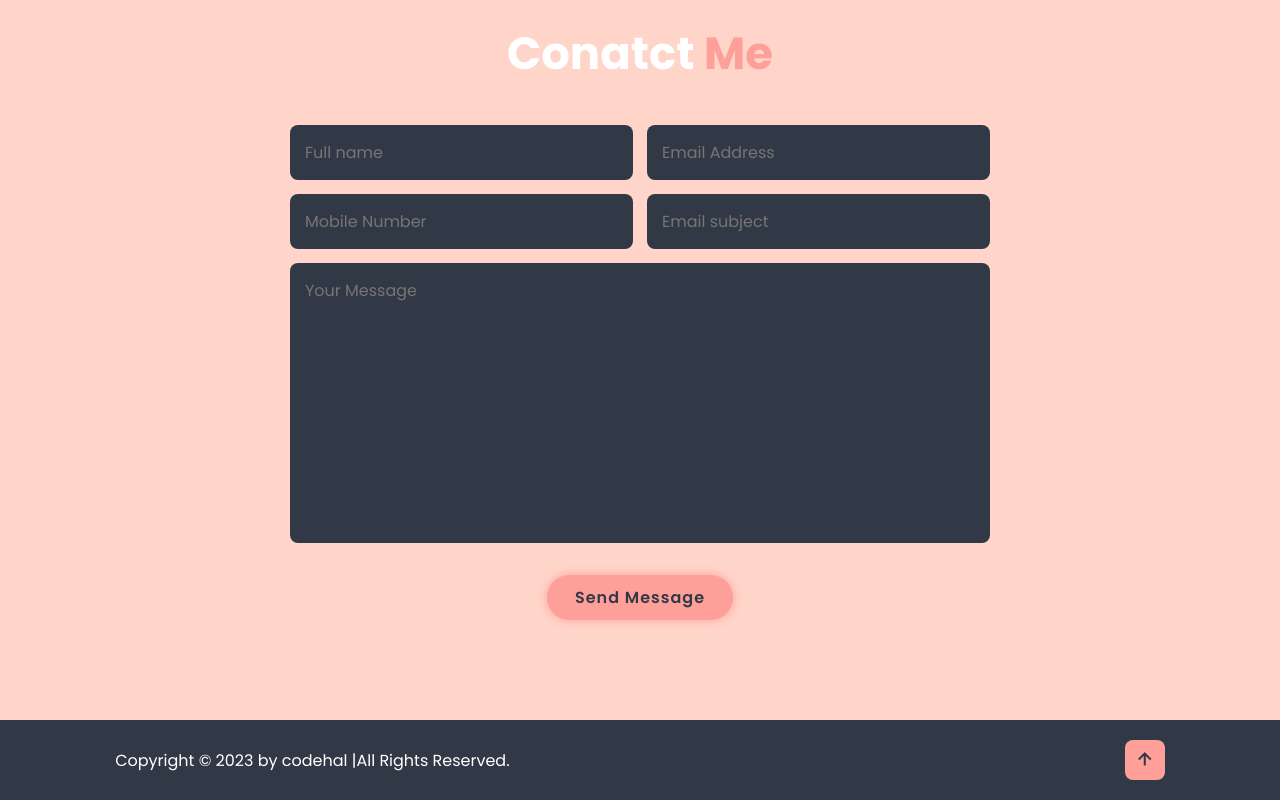
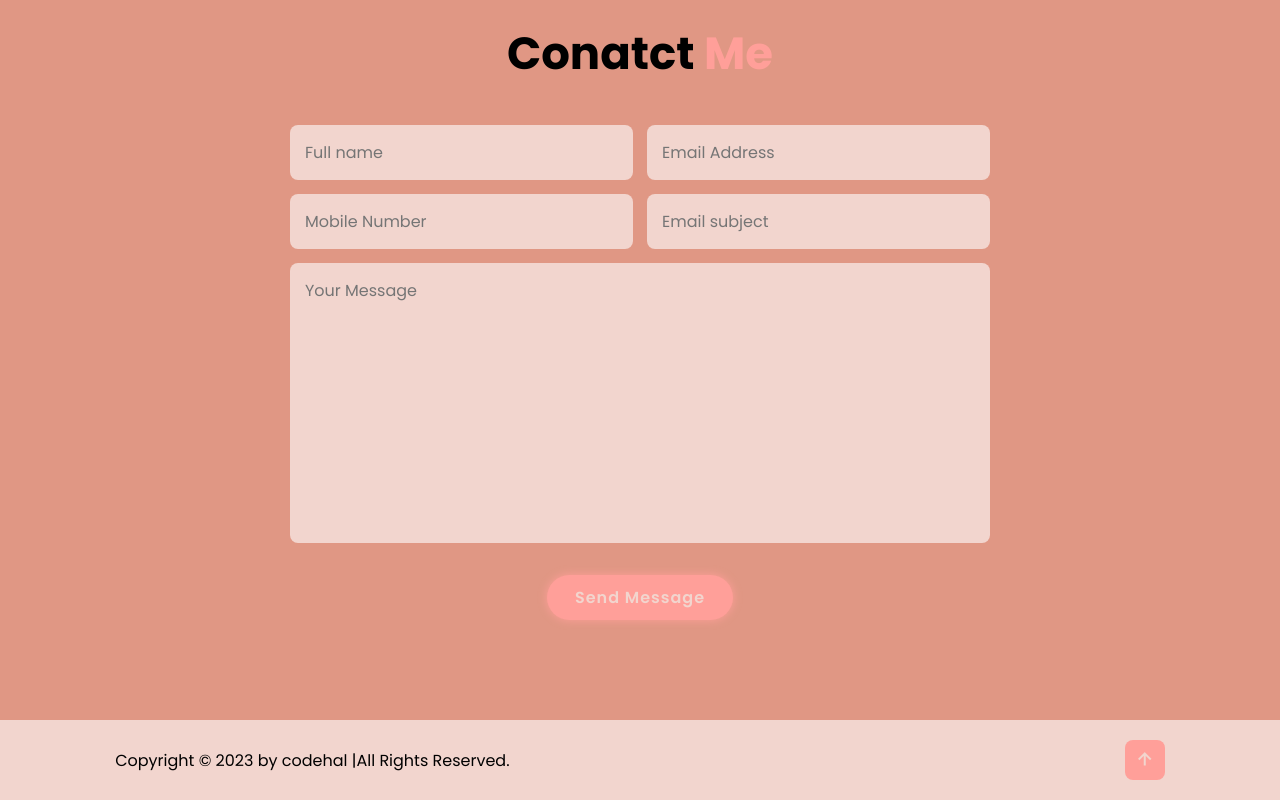
Before and after one commit to JoshuaAbraham98/protfolio, a plain HTML site: page index.html in a window 1280 px wide. Shown: the part 1680-2480 px from the top of the page. Drawn offline with nearby package versions, Linux system fonts and the light colour scheme.

Commit message:
Update style.css

```diff
--- a/css/style.css
+++ b/css/style.css
@@ -11,9 +11,9 @@
     font-family: 'Poppins', sans-serif;
 }
 :root{
-    --bg-color:#ffd4c9;
-    --second-bg-color:#323946;
-    --text-color:#fff;
+    --bg-color:#e09784;
+    --second-bg-color:#f2d5ce;
+    --text-color:#000;
     --main-color:#FF9F99;
 }
 html{
```
